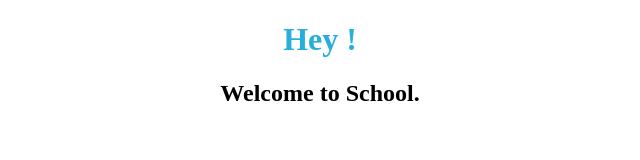
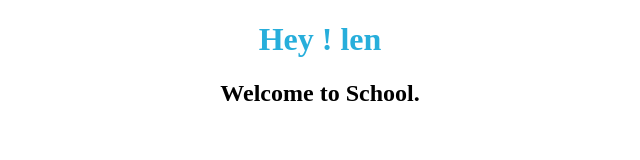
Before and after one commit to acciojob/greeting-students-props-react-MrMi18, a React app: page / in a window 1280 px wide. Shown: the top 160 px of the page, without its empty margins (320-960 px from the left). Built offline with nearby package versions, Linux system fonts and the light colour scheme.

Commit message:
Update App.js

```diff
--- a/src/components/App.js
+++ b/src/components/App.js
@@ -4,7 +4,7 @@ import Welcome from './Welcome';
 
 const App = () => {
   return (
-   <p> <Welcome name="" /> </p>
+    <Welcome name="len" />
   )
 }
 
```
